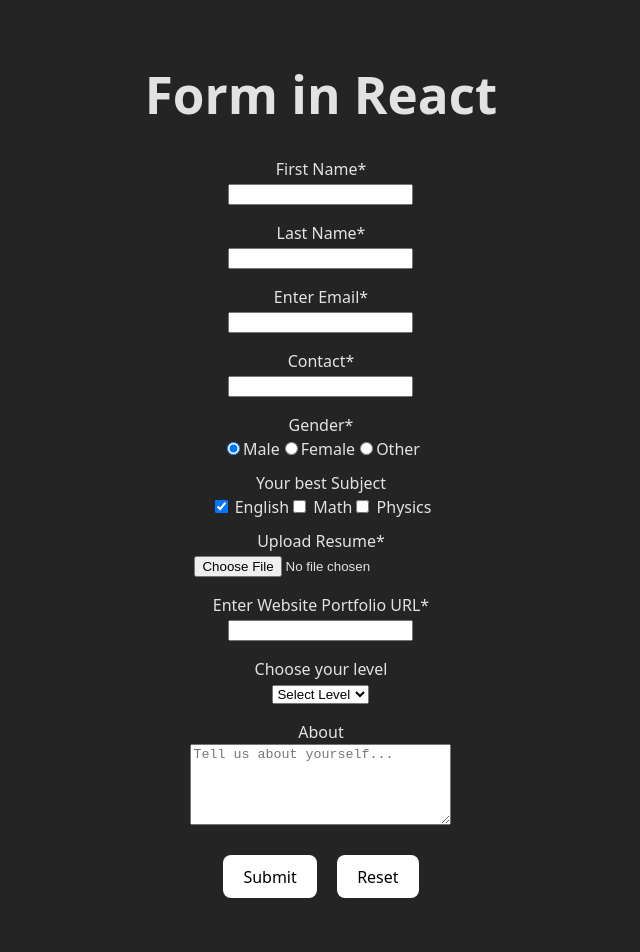
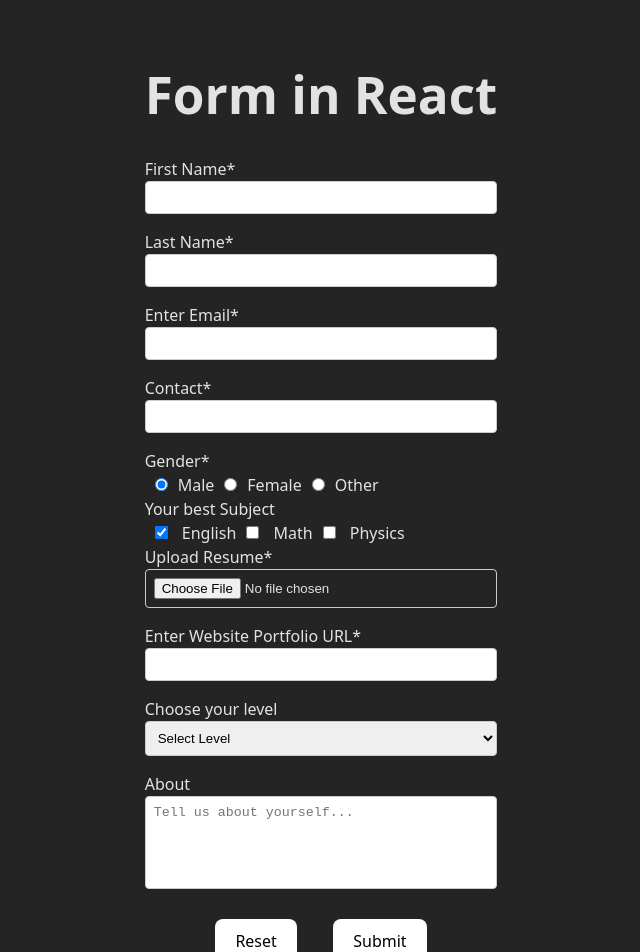
Before and after one commit to frances-joffany-navarro/form-in-react, a React (Vite) app: page / in a window 1280 px wide. Shown: the top 952 px of the page, without its empty margins (319-959 px from the left). Before the commit the page ends 930 px from the top, so only its background shows below. Built offline with nearby package versions, Linux system fonts and the light colour scheme.

Commit message:
update form style

```diff
--- a/src/App.css
+++ b/src/App.css
@@ -2,14 +2,30 @@
   max-width: 1280px;
   margin: 0 auto;
   padding: 2rem;
-  text-align: center;
 }
-
+.button-container {
+  display: flex;
+  justify-content: center;
+  gap: 1rem;
+}
 input.divider,
 select.divider {
   margin-bottom: 1rem;
 }
 
-label {
-  text-align: left;
+
+input:not(.gender, .subject), select, textarea {
+  width: 100%;
+  padding: 0.5rem;
+  box-sizing: border-box;
+  border: 1px solid #ccc;
+  border-radius: 4px;
 }
+
+input[type="radio"], input[type="checkbox"] {
+  margin: 0 10px 0 10px;
+}
+
+textarea {
+  resize: none;
+}
--- a/src/App.jsx
+++ b/src/App.jsx
@@ -81,18 +81,18 @@ function PersonalInfoForm() {
       <label>Contact* </label><br />
       <input className='divider' type="text" name="contact" value={contact} onChange={(e) => setContact(e.target.value)} required /><br />
       <label htmlFor="gender">Gender*</label><br />
-      <input type="radio" id="male" name="gender" value="male" checked={gender === "male"} onChange={(e) => setGender(e.target.value)} required />
+      <input type="radio" className='gender' id="male" name="gender" value="male" checked={gender === "male"} onChange={(e) => setGender(e.target.value)} required />
       <label htmlFor="male">Male</label>
-      <input type="radio" id="female" name="gender" value="female" checked={gender === "female"} onChange={(e) => setGender(e.target.value)} />
+      <input type="radio" className='gender' id="female" name="gender" value="female" checked={gender === "female"} onChange={(e) => setGender(e.target.value)} />
       <label htmlFor="female">Female</label>
-      <input className='divider' type="radio" id="other" name="gender" value="other" checked={gender === "other"} onChange={(e) => setGender(e.target.value)} />
+      <input className='divider gender' type="radio" id="other" name="gender" value="other" checked={gender === "other"} onChange={(e) => setGender(e.target.value)} />
       <label htmlFor="other">Other</label><br />
       <label htmlFor="bestSubject">Your best Subject</label><br />
-      <input type="checkbox" id="bestSubject1" name="bestSubject1" value="english" checked={bestSubject.english} onChange={(e) => handleBestSubject(e.target.value)} />
+      <input className='subject' type="checkbox" id="bestSubject1" name="bestSubject1" value="english" checked={bestSubject.english} onChange={(e) => handleBestSubject(e.target.value)} />
       <label htmlFor="bestSubject1"> English</label>
-      <input type="checkbox" id="bestSubject2" name="bestSubject2" value="math" checked={bestSubject.math} onChange={(e) => handleBestSubject(e.target.value)} />
+      <input className='subject' type="checkbox" id="bestSubject2" name="bestSubject2" value="math" checked={bestSubject.math} onChange={(e) => handleBestSubject(e.target.value)} />
       <label htmlFor="bestSubject2"> Math</label>
-      <input className='divider' type="checkbox" id="bestSubject3" name="bestSubject3" value="physics" checked={bestSubject.physics} onChange={(e) => handleBestSubject(e.target.value)} />
+      <input className='divider subject' type="checkbox" id="bestSubject3" name="bestSubject3" value="physics" checked={bestSubject.physics} onChange={(e) => handleBestSubject(e.target.value)} />
       <label htmlFor="bestSubject3"> Physics</label><br />
       <label htmlFor="resumeUpload">Upload Resume*</label><br />
       <input className='divider' type="file" id='resumeUpload' name="resumeUpload" value={resumeUpload} onChange={(e) => setResumeUpload(e.target.value)} required /><br />
@@ -109,8 +109,11 @@ function PersonalInfoForm() {
       <textarea className='divider' id="about" name="about" rows="5" cols="30" placeholder='Tell us about yourself...' value={about} onChange={(e) => setAbout(e.target.value)}>
       </textarea><br />
       <br />
-      <button type="submit" onClick={handleSubmitButton}>Submit</button>
-      <button type="reset" onClick={handleResetButton}>Reset</button>
+      <div className='button-container'>
+        <button type="reset" onClick={handleResetButton}>Reset</button>
+        <button type="submit" onClick={handleSubmitButton}>Submit</button>
+      </div>
+
     </form>
   )
 }
```
Also changed, not shown: 1 other file (tests, documents, lock files or other folders).
